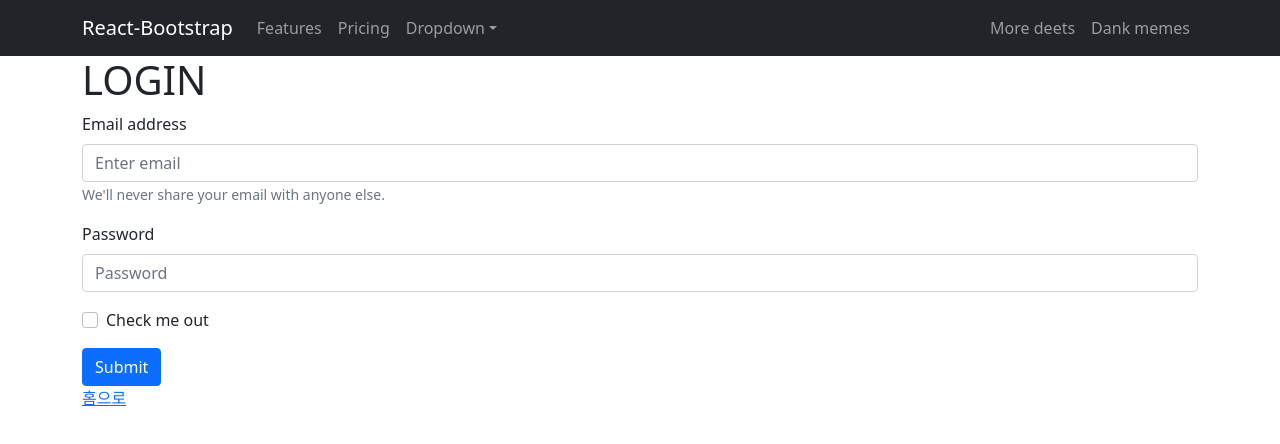
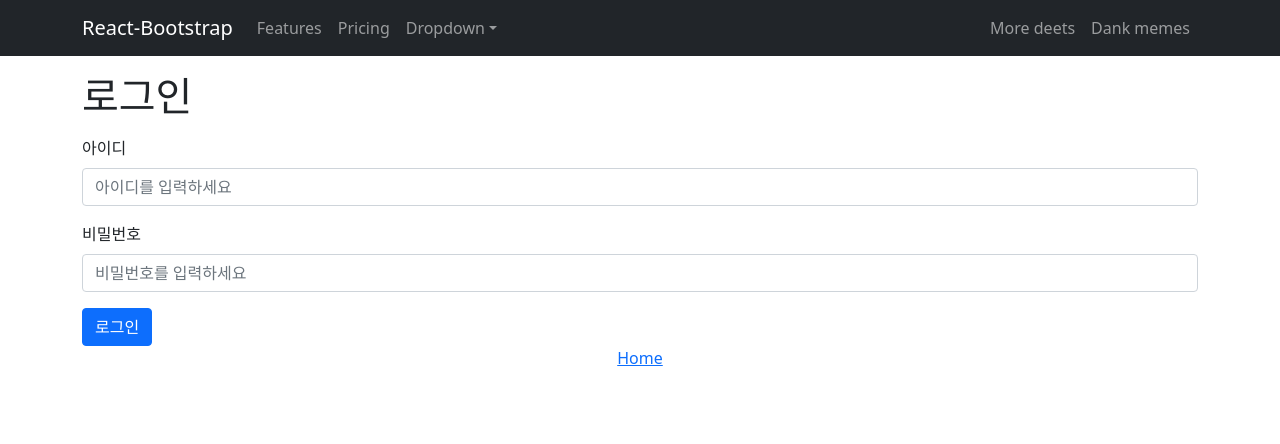
Before and after one commit to soon83/react-bs5-board, a Next.js app: page /login in a window 1280 px wide. Shown: the top 444 px of the page. Built offline with nearby package versions, Linux system fonts and the light colour scheme.

Commit message:
로그인 페이지 수정

```diff
--- a/pages/login.js
+++ b/pages/login.js
@@ -1,38 +1,61 @@
-import React from 'react';
+import React, { useState } from 'react';
 import Link from 'next/link';
 import { Container, Form, Button } from 'react-bootstrap';
 
+const log = console.log;
+
 const Login = () => {
+  // local state
+  const [userId, setUserId] = useState('');
+  const [userPassword, setUserPassword] = useState('');
+
+  const onSubmit = (e) => {
+    const form = e.currentTarget;
+    if (form.checkValidity() === false) {
+      e.preventDefault();
+      e.stopPropagation();
+    }
+
+    log('onSubmit: ', {
+      userId,
+      userPassword,
+    });
+  };
+
+  // event
+  const onChangeUserId = (e) => {
+    setUserId(e.target.value);
+  };
+
+  const onChangeUserPassword = (e) => {
+    setUserPassword(e.target.value);
+  };
+
   return (
     <>
       <Container>
-        <h1>LOGIN</h1>
+        <h1 className="my-3">로그인</h1>
 
-        <Form>
-          <Form.Group className="mb-3" controlId="formBasicEmail">
-            <Form.Label>Email address</Form.Label>
-            <Form.Control type="email" placeholder="Enter email" />
-            <Form.Text className="text-muted">We'll never share your email with anyone else.</Form.Text>
+        <Form noValidate onSubmit={onSubmit}>
+          <Form.Group className="mb-3" controlId="formBasicUserId">
+            <Form.Label>아이디</Form.Label>
+            <Form.Control type="text" placeholder="아이디를 입력하세요" value={userId} onChange={onChangeUserId} required />
           </Form.Group>
 
-          <Form.Group className="mb-3" controlId="formBasicPassword">
-            <Form.Label>Password</Form.Label>
-            <Form.Control type="password" placeholder="Password" />
+          <Form.Group className="mb-3" controlId="formBasicUserPassword">
+            <Form.Label>비밀번호</Form.Label>
+            <Form.Control type="password" placeholder="비밀번호를 입력하세요" value={userPassword} onChange={onChangeUserPassword} required />
           </Form.Group>
-
-          <Form.Group className="mb-3" controlId="formBasicCheckbox">
-            <Form.Check type="checkbox" label="Check me out" />
-          </Form.Group>
-
           <Button variant="primary" type="submit">
-            Submit
+            로그인
           </Button>
         </Form>
-
+      </Container>
+      <div className="text-center">
         <Link href="/">
-          <a>홈으로</a>
+          <a>Home</a>
         </Link>
-      </Container>
+      </div>
     </>
   );
 };
```
Also changed, not shown: pages/signup.js (+6 -14 lines).
